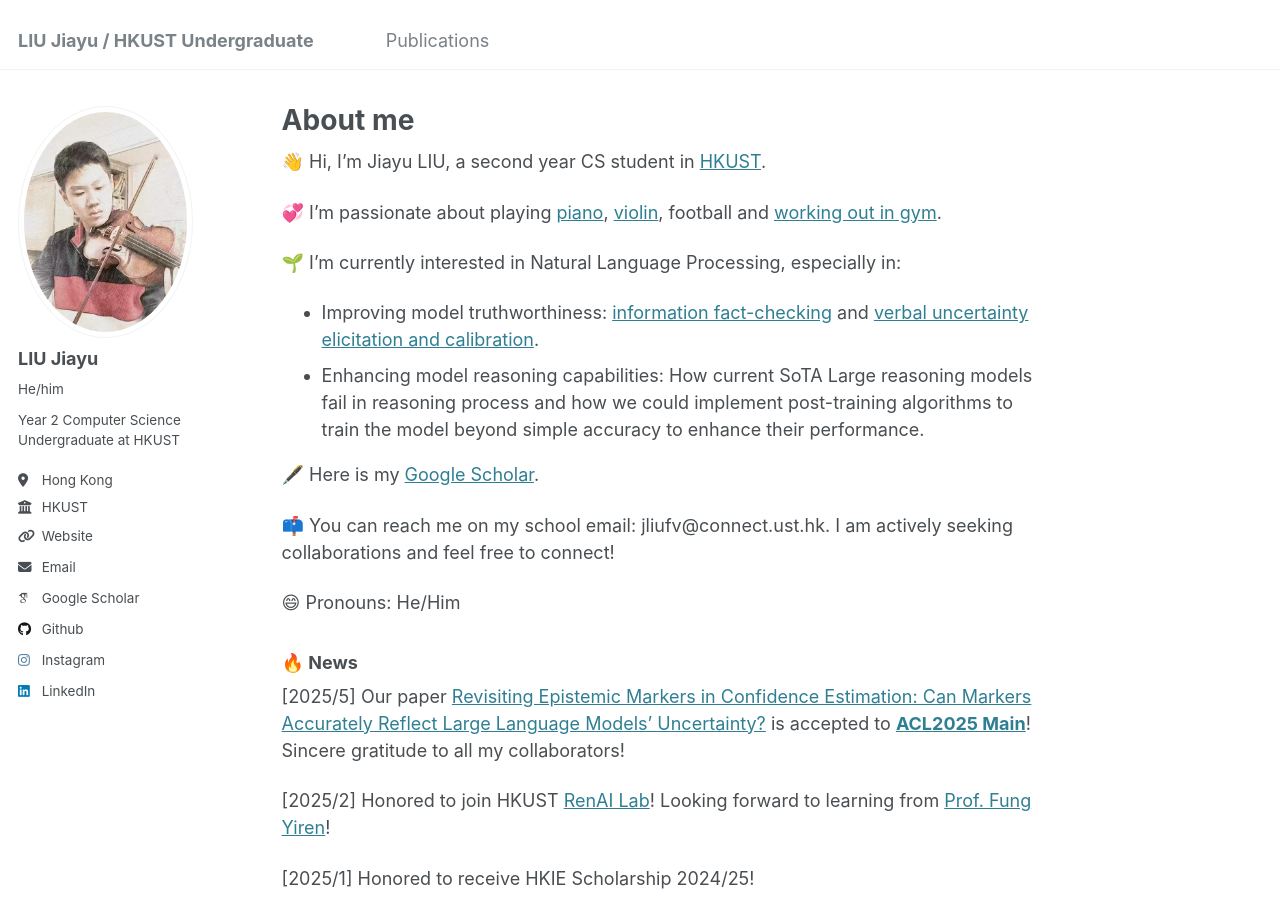
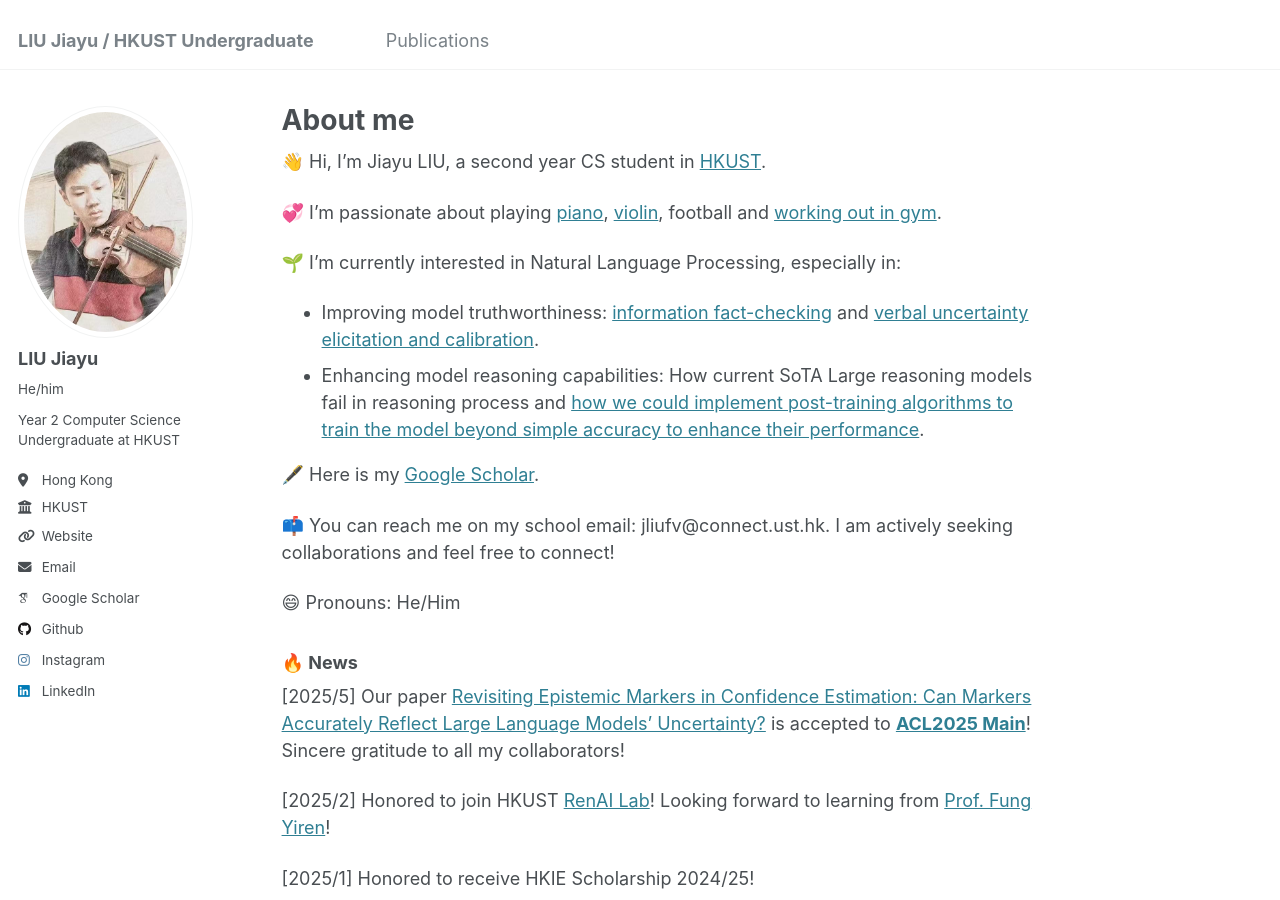
Before and after one commit to JiayuJeff/JiayuJeff.github.io, a Jekyll site: the page built from _pages/about.md, in a window 1280 px wide and 900 px high. Built offline with Jekyll 4.4.1, drawn with Linux system fonts in a browser that asks for light colours; some web fonts are replaced; part of the change alters nothing that is shown.

```diff
--- a/_pages/about.md
+++ b/_pages/about.md
@@ -17,7 +17,7 @@ redirect_from:
 
 🌱 I’m currently interested in Natural Language Processing, especially in:
 - Improving model truthworthiness: [information fact-checking](https://aclanthology.org/2024.fever-1.14.pdf) and [verbal uncertainty elicitation and calibration](https://arxiv.org/pdf/2505.24778).
-- Enhancing model reasoning capabilities: How current SoTA Large reasoning models fail in reasoning process and how we could implement post-training algorithms to train the model beyond simple accuracy to enhance their performance.
+- Enhancing model reasoning capabilities: How current SoTA Large reasoning models fail in reasoning process and [how we could implement post-training algorithms to train the model beyond simple accuracy to enhance their performance](https://openreview.net/pdf?id=T0TXd2DQxn).
 
 
 🖋️ Here is my [Google Scholar](https://scholar.google.com/citations?user=PIQxhfMAAAAJ&hl=en).
```
